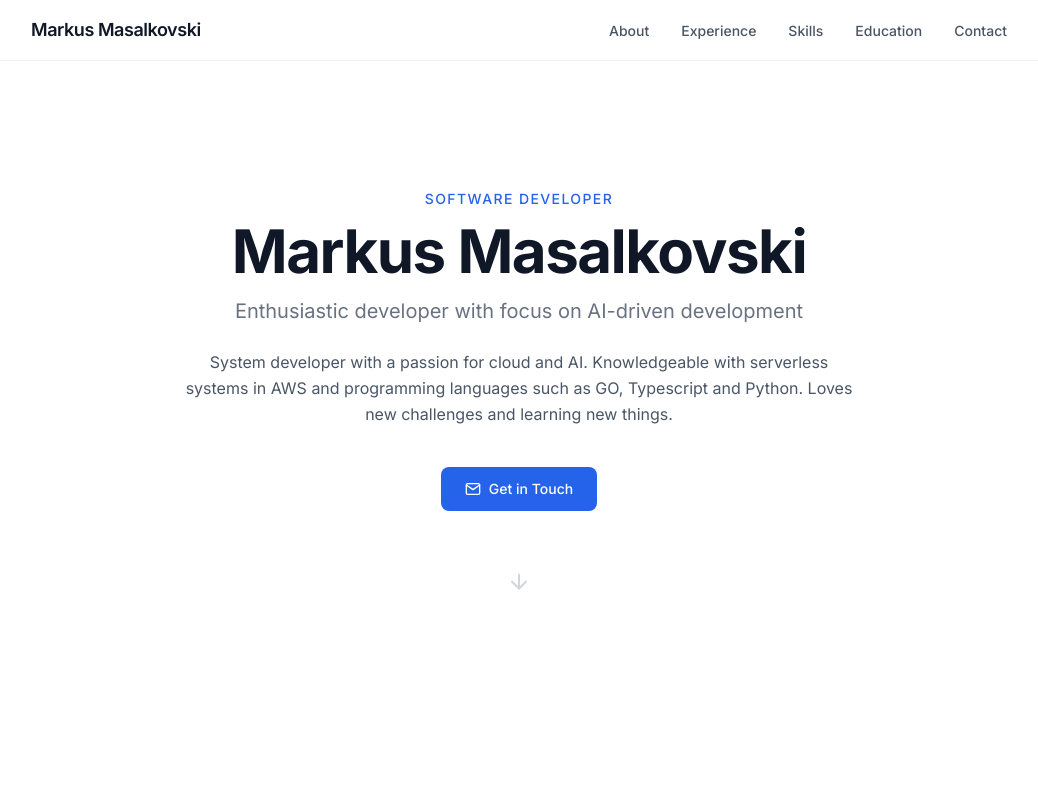
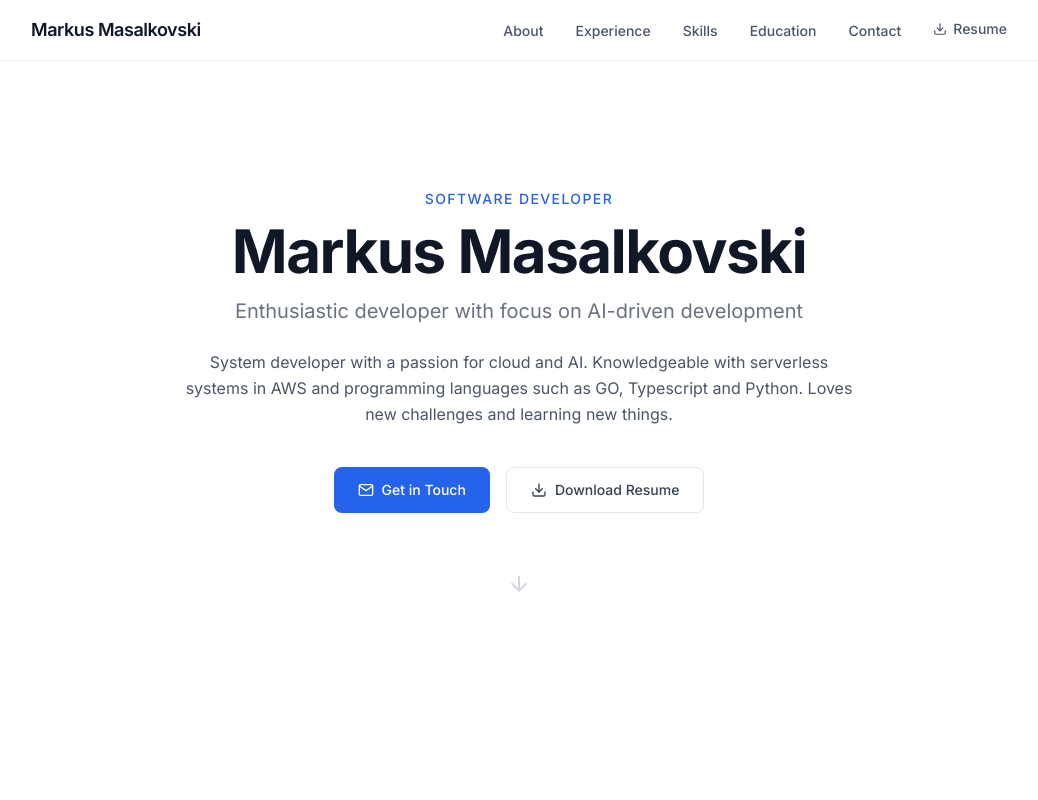
Before and after one commit to Marmas99/personal-website, a React (Vite) app: page / in a window 1280 px wide. Shown: the top 800 px of the page, without its empty margins (121-1159 px from the left). Built offline with nearby package versions, Linux system fonts and the light colour scheme.

Commit message:
added resume dowload

```diff
--- a/src/components/Header.tsx
+++ b/src/components/Header.tsx
@@ -1,5 +1,6 @@
 import { useState } from "react";
-import { FiMenu, FiX } from "react-icons/fi";
+import { FiDownload, FiMenu, FiX } from "react-icons/fi";
+import { resumeData } from "../data/resume";
 
 const NAV_LINKS = [
   { label: "About", href: "#about" },
@@ -34,6 +35,18 @@ export function Header({ name }: { name: string }) {
               </a>
             </li>
           ))}
+          {resumeData.personal.resumeUrl && (
+            <li>
+              <a
+                href={resumeData.personal.resumeUrl}
+                download
+                className="inline-flex items-center gap-1.5 text-sm font-medium text-gray-600 transition-colors hover:text-accent-600"
+              >
+                <FiDownload size={14} />
+                Resume
+              </a>
+            </li>
+          )}
         </ul>
 
         <button
@@ -60,6 +73,19 @@ export function Header({ name }: { name: string }) {
               </a>
             </li>
           ))}
+          {resumeData.personal.resumeUrl && (
+            <li>
+              <a
+                href={resumeData.personal.resumeUrl}
+                download
+                className="flex items-center gap-2 py-3 text-sm font-medium text-gray-600 transition-colors hover:text-accent-600"
+                onClick={() => setMenuOpen(false)}
+              >
+                <FiDownload size={14} />
+                Resume
+              </a>
+            </li>
+          )}
         </ul>
       )}
     </header>
--- a/src/components/Hero.tsx
+++ b/src/components/Hero.tsx
@@ -1,4 +1,4 @@
-import { FiArrowDown, FiMail } from "react-icons/fi";
+import { FiArrowDown, FiDownload, FiMail } from "react-icons/fi";
 import type { PersonalInfo } from "../data/resume";
 
 interface HeroProps {
@@ -34,10 +34,10 @@ export function Hero({ personal }: HeroProps) {
         {personal.resumeUrl && (
           <a
             href={personal.resumeUrl}
-            target="_blank"
-            rel="noopener noreferrer"
+            download
             className="inline-flex items-center gap-2 rounded-lg border border-gray-200 px-6 py-3 text-sm font-medium text-gray-700 transition-colors hover:bg-gray-50"
           >
+            <FiDownload size={16} />
             Download Resume
           </a>
         )}
--- a/src/data/resume.ts
+++ b/src/data/resume.ts
@@ -76,6 +76,7 @@ export const resumeData: ResumeData = {
       { label: "LinkedIn", url: "https://linkedin.com/in/markus-masalkovski", icon: "linkedin" },
       { label: "Email", url: "mailto:markus.masalkovski@gmail.com", icon: "email" },
     ],
+    resumeUrl: "/personal-website/resume.pdf",
   },
 
   experience: [
```
Also changed, not shown: 1 other file (tests, documents, lock files or other folders).
